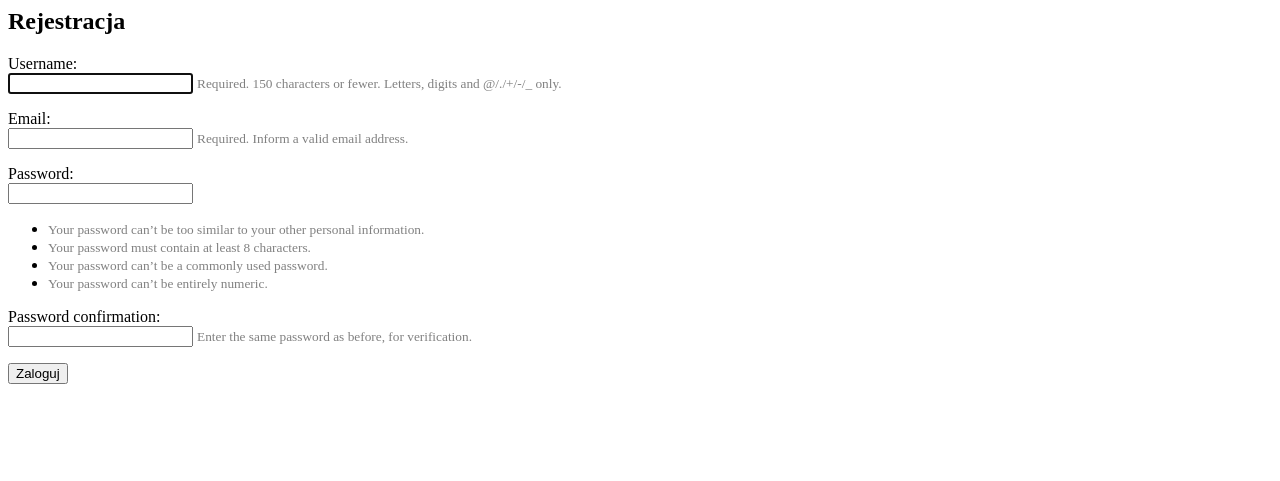
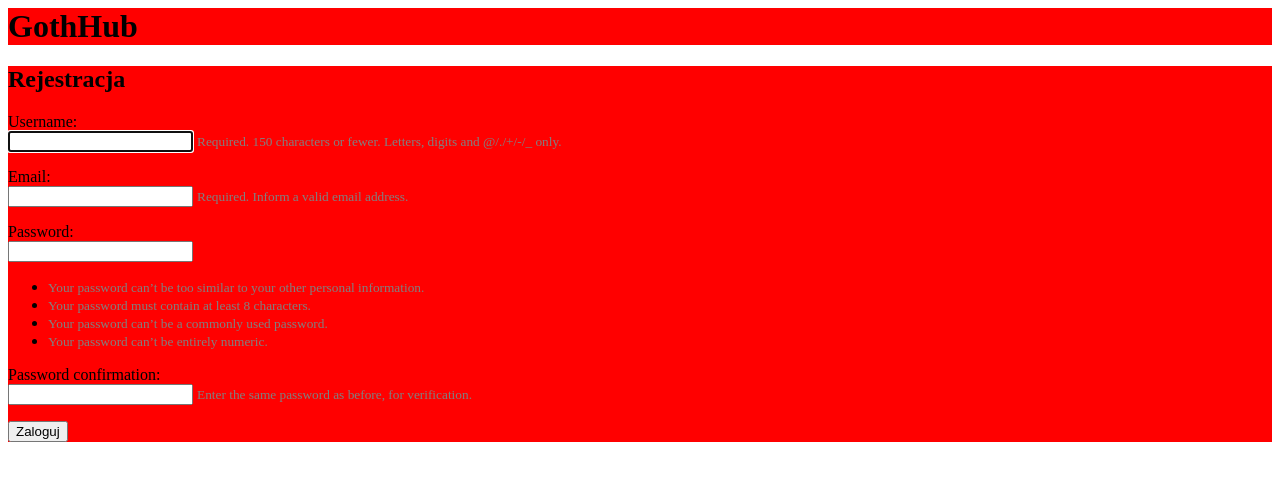
Before and after one commit to WojciechMojsiejuk/GothHub, a Django app: page /join/ in a window 1280 px wide. Shown: the top 481 px of the page. Run offline with Django 3.2, Linux system fonts and the light colour scheme.

Commit message:
signup css

```diff
--- /dev/null
+++ b/GothHub/logowanie/static/css/style_signup.css
@@ -0,0 +1,22 @@
+<--! -->
+.body
+{
+  font-family: 'Abril Fatface', cursive;
+  background-color: red;
+}
+.h1
+{
+
+}
+.h2
+{
+
+}
+.logo
+{
+  background-color: red;
+}
+.login-box
+{
+  background-color: red;
+}
--- a/GothHub/logowanie/templates/logowanie/signup.html
+++ b/GothHub/logowanie/templates/logowanie/signup.html
@@ -1,5 +1,17 @@
-
-
+{% load static %}
+<html>
+  <head>
+    <meta charset="utf-8">
+    <title>GothHub login</title>
+    <link rel="stylesheet" href="{% static 'css/style_signup.css' %}">
+    <link href="https://fonts.googleapis.com/css?family=Abril+Fatface&amp;subset=latin-ext" rel="stylesheet">
+  </head>
+  <body>
+	<div class="logo">
+		<h1>GothHub</h1>
+	</div>
+	<div class="login-box">
+    <!-- tu ponizej Pawla kod, nwm jak go stad wywalic zeby byl przekierowywany z innego pliku -->
     {% block content %}
       {% if error_message %}<p style="color: red"><strong>{{error_message}}</strong></p>{% endif %}
       {% if form.login  %}<h2>Logowanie</h2>
@@ -21,3 +33,6 @@
         <button type="submit">Zaloguj</button>
       </form>
     {% endblock %}
+	</div>
+  </body>
+</html>
--- /dev/null
+++ b/requirements.txt
@@ -0,0 +1 @@
+Django~=2.0.6
```
Also changed, not shown: GothHub/logowanie/templates/logowanie/signup_old.html (added, +21 -0 lines). Lines whose indentation alone changed are shown as unchanged.
